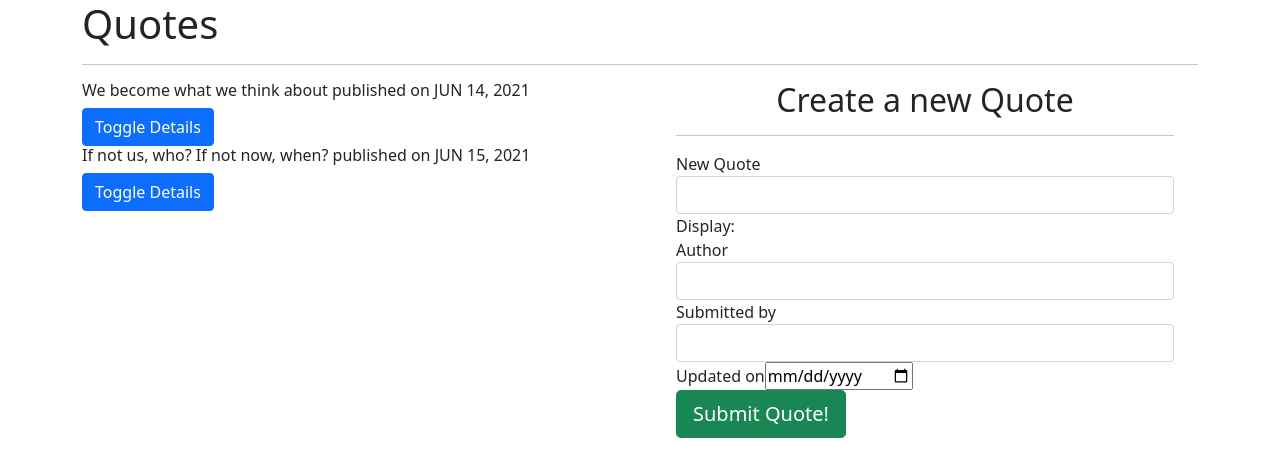
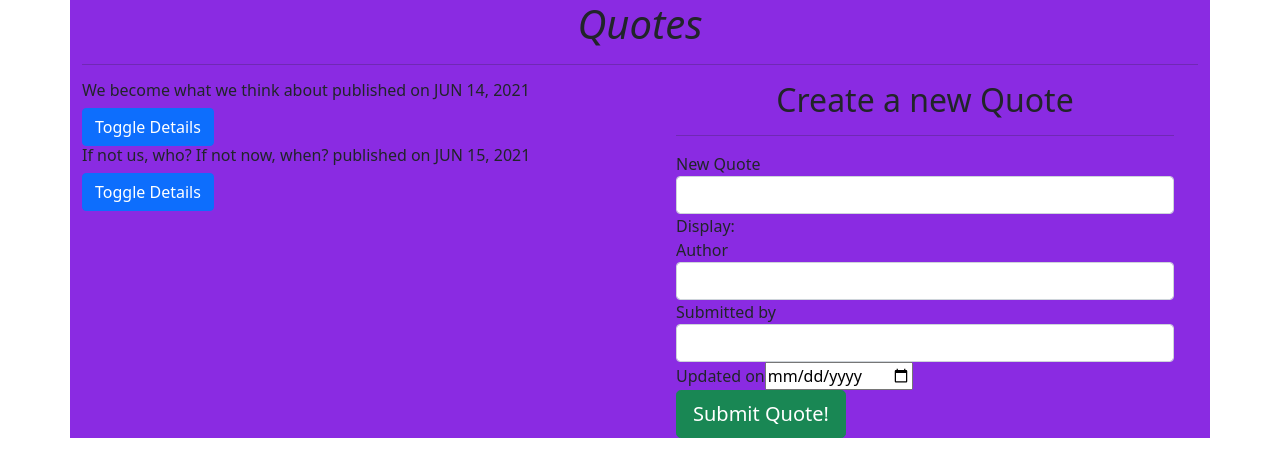
Before and after one commit to chimolirgb/Quotes, an Angular app: page / in a window 1280 px wide. Shown: the top 476 px of the page. Built offline with nearby package versions, Linux system fonts and the light colour scheme.

Commit message:
modified files

```diff
--- a/src/app/app.component.css
+++ b/src/app/app.component.css
@@ -0,0 +1,3 @@
+.general-bg{
+    background-color: blueviolet;
+}
--- a/src/app/app.component.html
+++ b/src/app/app.component.html
@@ -1 +1,3 @@
-<app-quote></app-quote>
+<div id="general-bg">
+    <app-quote></app-quote>
+</div>
--- a/src/app/quote-form/quote-form.component.css
+++ b/src/app/quote-form/quote-form.component.css
@@ -0,0 +1,3 @@
+#lucy{
+    background-color: blueviolet;
+}
--- a/src/app/quote-form/quote-form.component.html
+++ b/src/app/quote-form/quote-form.component.html
@@ -1,4 +1,4 @@
-<div class="container-fluid">
+<div class="container-fluid" id="lucy">
 
      <h2 class="text-center">Create a new Quote</h2>
     <hr>
--- a/src/app/quote/quote.component.css
+++ b/src/app/quote/quote.component.css
@@ -0,0 +1,8 @@
+#chimoli{
+    background-color: blueviolet;
+}
+
+h1{
+    text-align: center;
+    font-style: italic
+}
--- a/src/app/quote/quote.component.html
+++ b/src/app/quote/quote.component.html
@@ -1,4 +1,4 @@
-<div class="container">
+<div class="container" id="chimoli">
     <h1>Quotes</h1>
     <hr>
 
```
Also changed, not shown: src/styles.css (+0 -7 lines).
